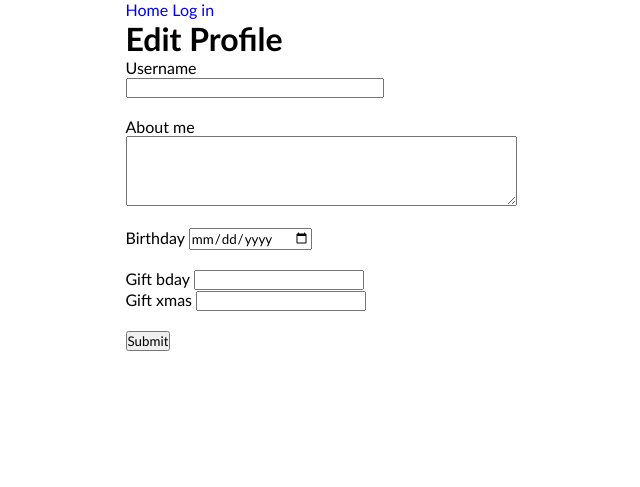
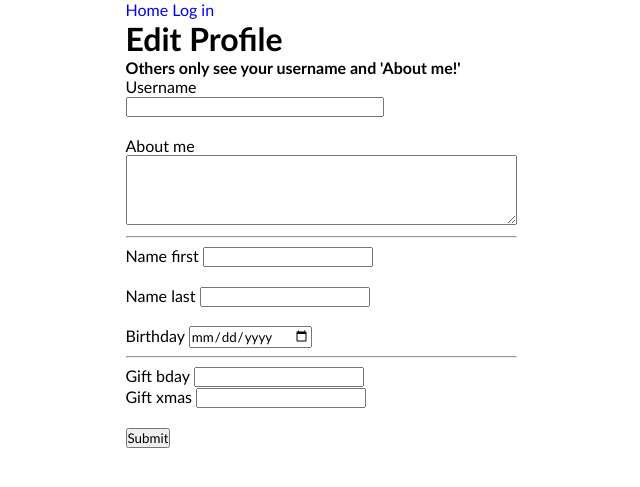
Before and after one commit to davidbaldi/supernovashaman, a Flask app: template app/templates/edit_profile.html in a window 1280 px wide. Shown: the top 487 px of the page, without its empty margins (319-959 px from the left). Run offline with Flask 2, Linux system fonts and the light colour scheme; the template is opened without the code that fills it: most values are stand-ins (such as "Sample title", 1, 10 or a date in 2020); form fields are guessed from the names that the template uses; parts of the project's set-up code (start-up, migrations or seed data) failed here and were passed over.

Commit message:
Add more logic to 'Edit Profile' form

```diff
--- a/app/models.py
+++ b/app/models.py
@@ -22,8 +22,8 @@ class User(UserMixin):
         self.email = user_dict['email']
         self.username = user_dict['username']
         self.password_hash = user_dict['password_hash']
-        self.name_first = None
-        self.name_last = None
+        self.name_first = user_dict['name_first']
+        self.name_last = user_dict['name_last']
         self.about_me = user_dict['about_me']
         self.registered_on = None
         self.admin_privilege = None
--- a/app/templates/edit_profile.html
+++ b/app/templates/edit_profile.html
@@ -2,6 +2,7 @@
 
 {% block content %}
     <h1>Edit Profile</h1>
+    <h4>Others only see your username and 'About me!'</h4>
     <form action="" method="post">
         {{ form.hidden_tag() }}
         <p>
@@ -19,12 +20,22 @@
             <span style="color: red;">[{{ error }}]</span>
             {% endfor %}
         </p>
+        <hr>
+        <p>
+            {{ form.name_first.label }}
+            {{ form.name_first() }}
+        </p>
+        <br>
+        <p>
+            {{ form.name_last.label }}
+            {{ form.name_last() }}
+        </p>
         <br>
         <p>
             {{ form.birthday.label }}
             {{ form.birthday() }}<br>
         </p>
-        <br>
+        <hr>
         <p>
             {{ form.gift_bday.label }}
             {{ form.gift_bday() }}<br>
```
